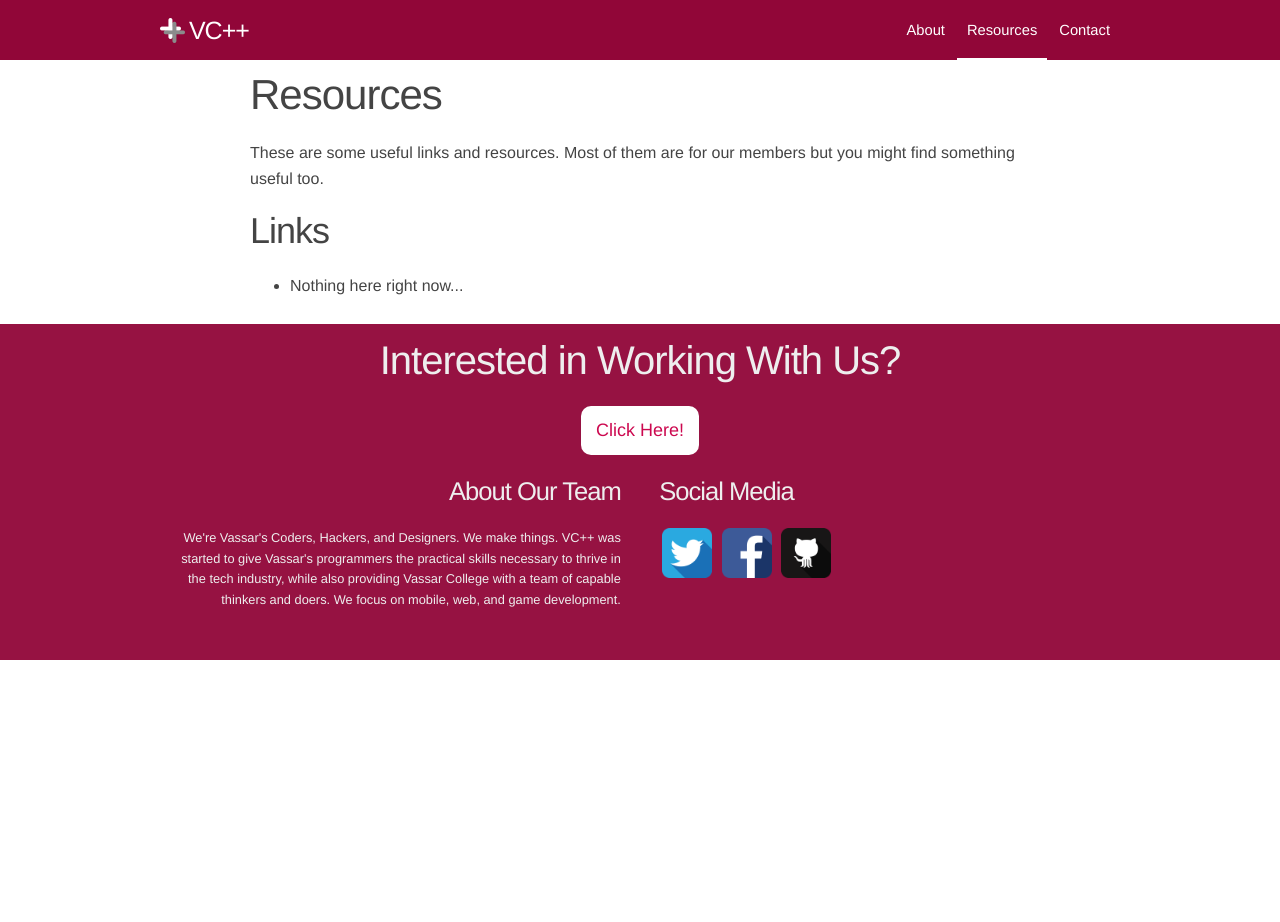
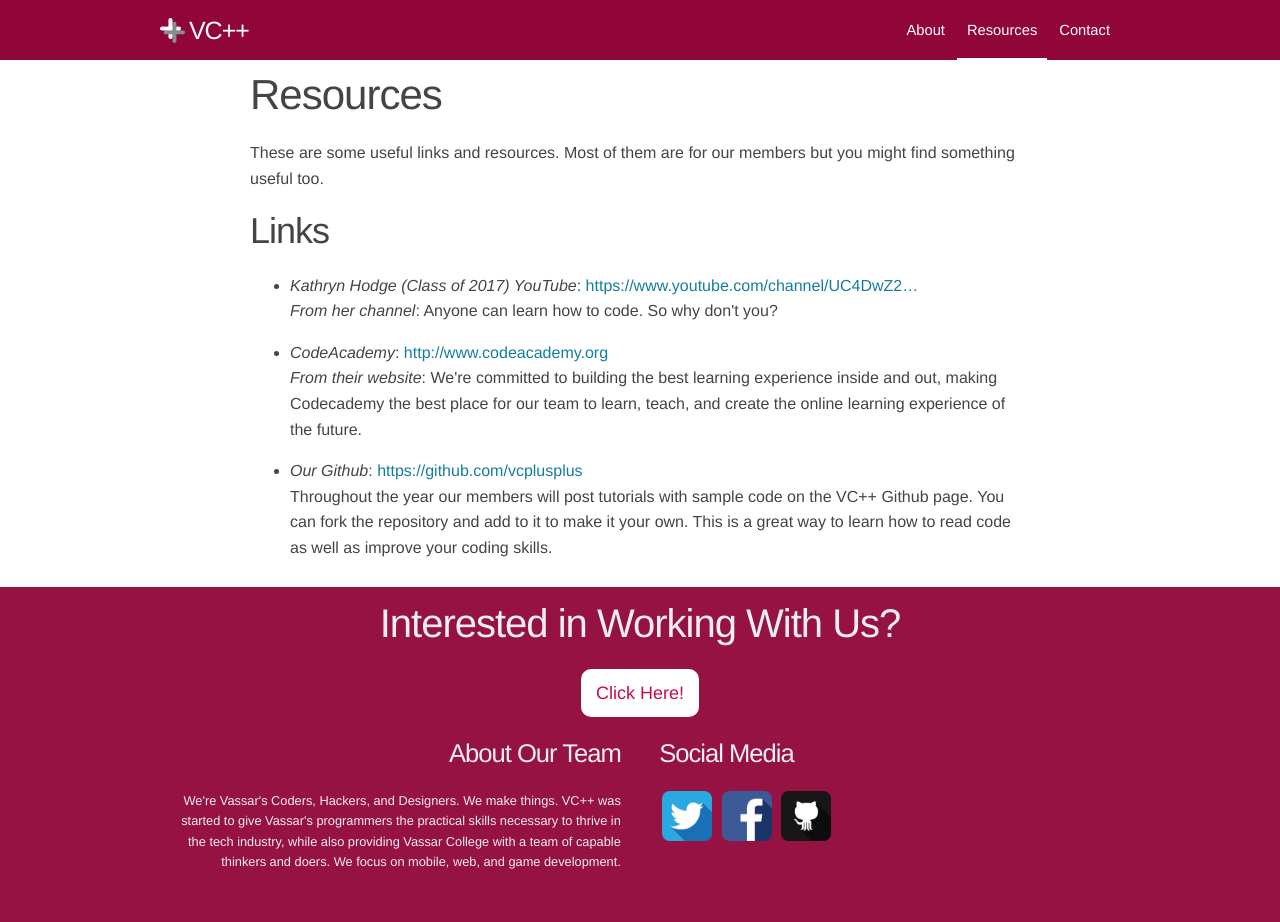
Before and after one commit to vcplusplus/vcplusplus.github.io, a Jekyll site: the page built from _pages/resources.html, in a window 1280 px wide. Built offline with Jekyll 4.4.1, drawn with Linux system fonts in a browser that asks for light colours; nearby versions of some CDN libraries; before the commit the page ends 900 px from its top, so only the background shows below that.

Commit message:
Add some resources to the website

```diff
--- a/_pages/resources.html
+++ b/_pages/resources.html
@@ -16,7 +16,23 @@ nav_position: 4
 
   <h2>Links</h2>
   <ul>
-    <li>Nothing here right now...</li>
+    <li>
+      <em>Kathryn Hodge (Class of 2017) YouTube</em>: <a href="https://www.youtube.com/channel/UC4DwZ2VXM2KWtzHjVk9M_xg">https://www.youtube.com/channel/UC4DwZ2&hellip;</a>
+      <p>
+        <em>From her channel</em>: Anyone can learn how to code. So why don't you?
+      </p>
+    </li>
+    <li>
+      <em>CodeAcademy</em>: <a href="https://www.codeacademy.org">http://www.codeacademy.org</a>
+      <p>
+        <em>From their website</em>: We're committed to building the best learning experience inside and out, making Codecademy the best place for our team to learn, teach, and create the online learning experience of the future.
+      </p>
+    </li>
+    <li><em>Our Github</em>: <a href="https://github.com/vcplusplus">https://github.com/vcplusplus</a>
+      <p>
+        Throughout the year our members will post tutorials with sample code on the VC++ Github page. You can fork the repository and add to it to make it your own. This is a great way to learn how to read code as well as improve your coding skills.
+      </p>
+    </li>
   </ul>
 
 </section>
```
Also changed, not shown: 1 other file.
